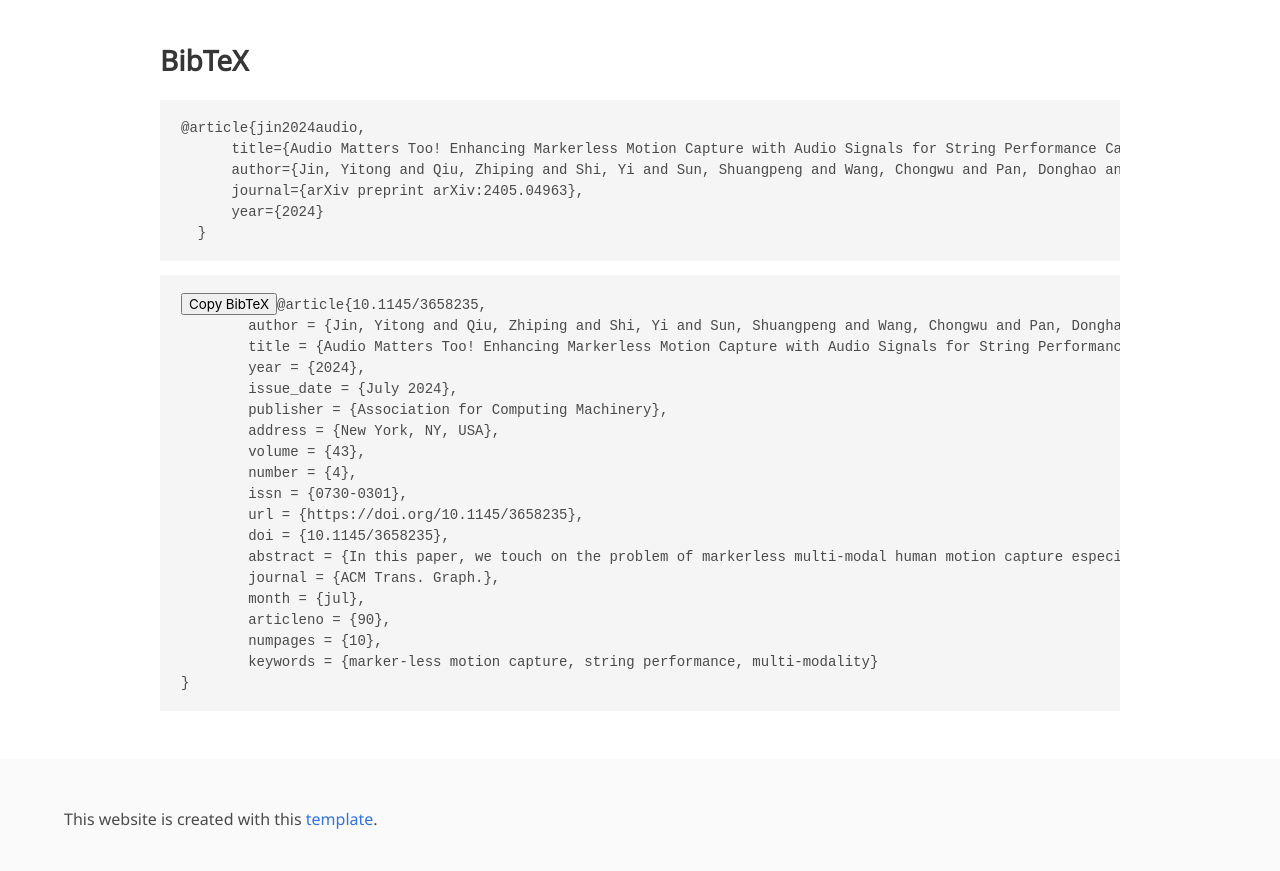
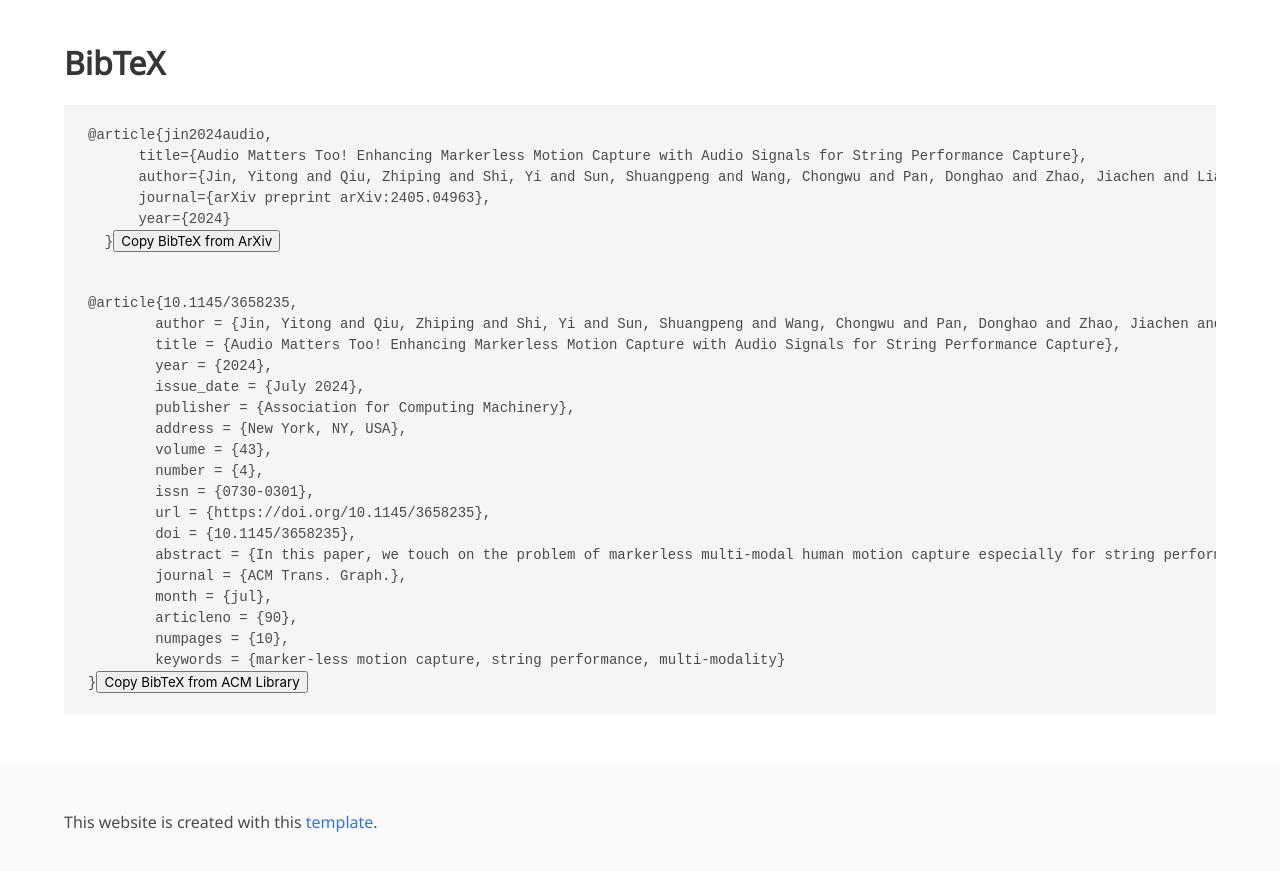
Before and after one commit to Metaverse-AI-Lab-THU/String-Performance-Dataset-SPD, a plain HTML site: page index.html in a window 1280 px wide. Shown: the part 3719-4590 px from the top of the page. Drawn offline with nearby package versions, Linux system fonts and the light colour scheme; some icons are missing; a web font is replaced by a local one.

Commit message:
Update index.html

```diff
--- a/index.html
+++ b/index.html
@@ -257,15 +257,16 @@
 
   <p style="margin-bottom: -1.5cm;"></p>
   <section class="section" id="BibTeX">
-    <div class="container is-max-desktop content is-size-6">
+    <div class="BibTeX container">
       <h2 class="title">BibTeX</h2>
       <pre><code>@article{jin2024audio,
       title={Audio Matters Too! Enhancing Markerless Motion Capture with Audio Signals for String Performance Capture},
       author={Jin, Yitong and Qiu, Zhiping and Shi, Yi and Sun, Shuangpeng and Wang, Chongwu and Pan, Donghao and Zhao, Jiachen and Liang, Zhenghao and Wang, Yuan and Li, Xiaobing and others},
       journal={arXiv preprint arXiv:2405.04963},
       year={2024}
-  }</code></pre>
-      <pre><code><button onclick="copyBibTeX()">Copy BibTeX</button>@article{10.1145/3658235,
+  }</code><button onclick="copyBibTeX('ACM_BibTeX')">Copy BibTeX from ArXiv</button></pre>
+
+      <pre><code id="ACM_BibTeX">@article{10.1145/3658235,
         author = {Jin, Yitong and Qiu, Zhiping and Shi, Yi and Sun, Shuangpeng and Wang, Chongwu and Pan, Donghao and Zhao, Jiachen and Liang, Zhenghao and Wang, Yuan and Li, Xiaobing and Yu, Feng and Yu, Tao and Dai, Qionghai},
         title = {Audio Matters Too! Enhancing Markerless Motion Capture with Audio Signals for String Performance Capture},
         year = {2024},
@@ -283,7 +284,8 @@
         articleno = {90},
         numpages = {10},
         keywords = {marker-less motion capture, string performance, multi-modality}
-}</code></pre>
+}</code><button onclick="copyBibTeX('ACM_BibTeX')">Copy BibTeX from ACM Library</button></pre>
+
 
 
 <!-- <h2 class="title">Contact Us</h2>
@@ -320,12 +322,12 @@
 </body>
 
 <script>
-    function copyBibTeX() {
+    function copyBibTeX(id) {
         // 获取BibTeX代码块
-        const bibtexBlock = document.getElementById('bibtexBlock');
+        const bibtexBlock = document.getElementById(id);
         // 创建一个临时文本区域
         const textArea = document.createElement('textarea');
-        textArea.value = bibtexBlock.innerText; // 获取BibTeX文本
+        textArea.value = bibtexBlock.innerText; // 获取ACM BibTeX文本
         document.body.appendChild(textArea); // 将文本区域添加到文档中
         textArea.select(); // 选择文本
         document.execCommand('copy'); // 执行复制命令
```
